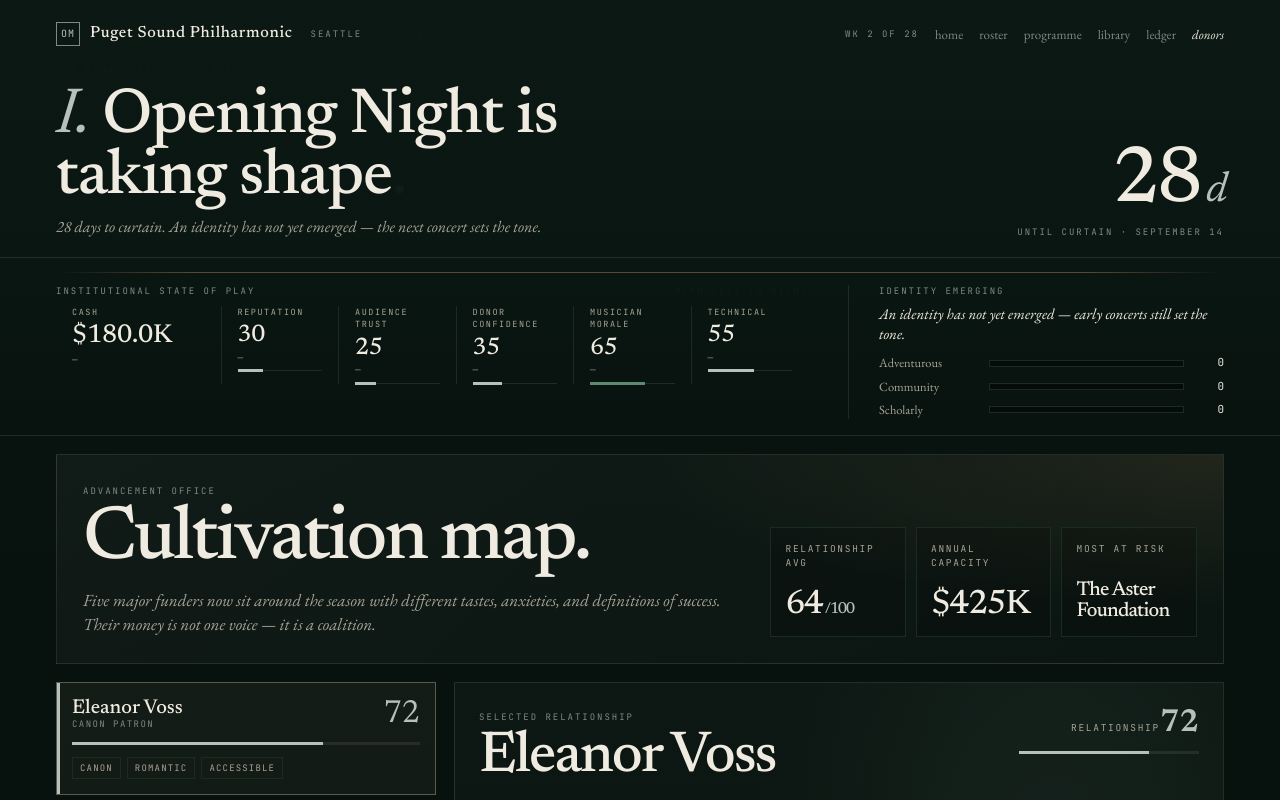
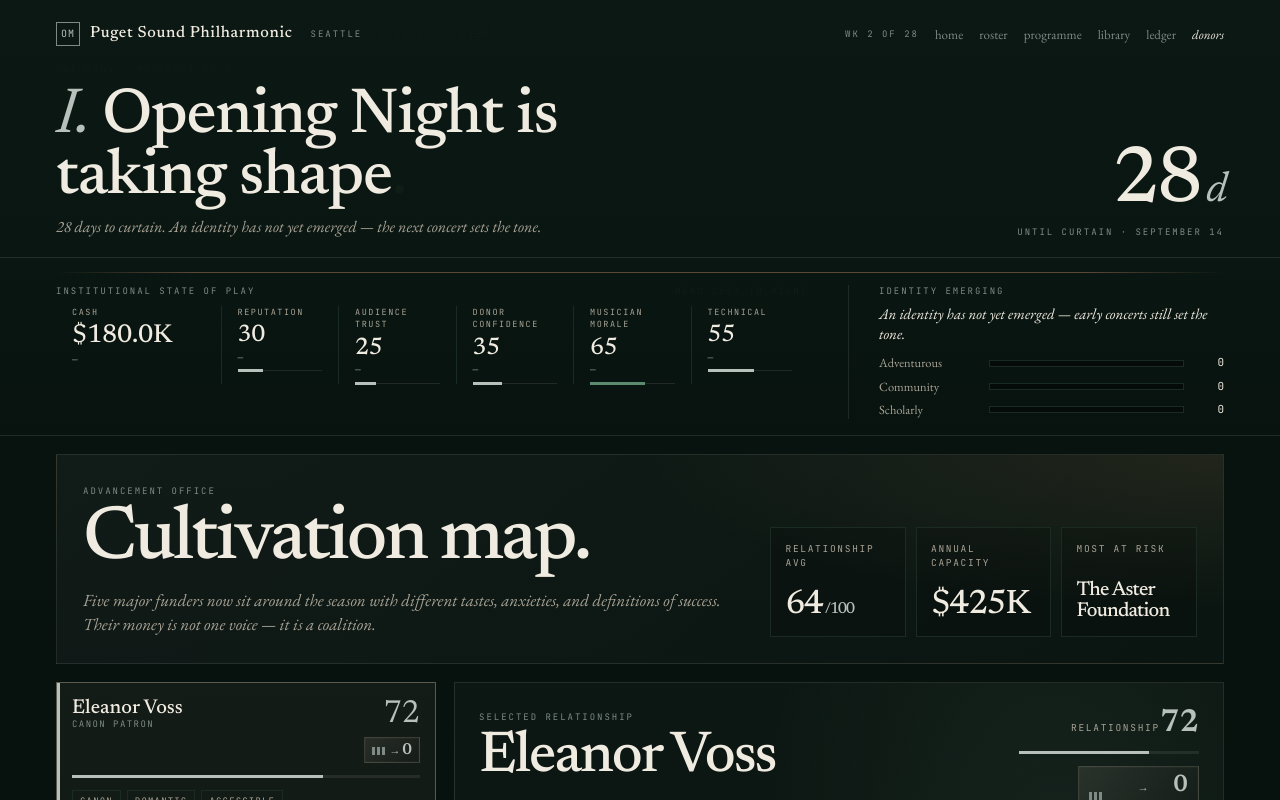
Before and after one commit to lrobadey/orchestramanager, a React (Vite) app: page / in a window 1280 px wide. Both pictures are taken after a click on the button "donors". Built offline with nearby package versions, Linux system fonts and the light colour scheme.

Commit message:
Show donor last movement badges

```diff
--- a/src/components/DonorRelationsScreen.tsx
+++ b/src/components/DonorRelationsScreen.tsx
@@ -90,7 +90,10 @@ export default function DonorRelationsScreen({
                         <div className="donor-name">{donor.name}</div>
                         <div className="donor-archetype">{donor.archetype}</div>
                       </div>
-                      <div className={`donor-score ${toneClass(donor.relationship)}`}>{donor.relationship}</div>
+                      <div className="donor-card-metrics">
+                        <div className={`donor-score ${toneClass(donor.relationship)}`}>{donor.relationship}</div>
+                        <LastDeltaBadge delta={donor.lastDelta} compact />
+                      </div>
                     </div>
                     <RelationshipBar value={donor.relationship} />
                     <div className="donor-card-tags">
@@ -111,6 +114,7 @@ export default function DonorRelationsScreen({
                     <span className="hc-label">Relationship</span>
                     <strong className={toneClass(activeDonor.relationship)}>{activeDonor.relationship}</strong>
                     <RelationshipBar value={activeDonor.relationship} />
+                    <LastDeltaBadge delta={activeDonor.lastDelta} />
                   </div>
                 </div>
 
@@ -185,6 +189,32 @@ function SummaryTile({ label, value, suffix = '', compact = false }: { label: st
 
 function RelationshipBar({ value }: { value: number }) {
   return <div className="donor-relationship-track"><i className={toneClass(value)} style={{ width: `${value}%` }} /></div>
+}
+
+function LastDeltaBadge({ delta, compact = false }: { delta: number; compact?: boolean }) {
+  const normalized = Object.is(delta, -0) ? 0 : delta
+  const direction = normalized > 0 ? 'up' : normalized < 0 ? 'down' : 'flat'
+  const label = normalized > 0 ? `+${normalized}` : `${normalized}`
+  const ariaLabel = normalized > 0
+    ? `Relationship warmed by ${normalized}`
+    : normalized < 0
+      ? `Relationship cooled by ${Math.abs(normalized)}`
+      : 'No relationship movement yet'
+
+  return (
+    <div className={`donor-delta-badge ${direction} ${compact ? 'compact' : ''}`} aria-label={ariaLabel}>
+      <span className="donor-delta-spark" aria-hidden="true">
+        <i />
+        <i />
+        <i />
+      </span>
+      <span className="donor-delta-copy">
+        <em>{direction === 'up' ? '↗' : direction === 'down' ? '↘' : '→'}</em>
+        <strong>{label}</strong>
+        {!compact && <small>{direction === 'flat' ? 'Last concert' : 'Last move'}</small>}
+      </span>
+    </div>
+  )
 }
 
 function topTastes(donor: Donor): string[] {
--- a/src/sim/donorReactions.ts
+++ b/src/sim/donorReactions.ts
@@ -132,7 +132,8 @@ function scoreInstitutionalFit(
 
 function scoreToRelationshipDelta(score: number, volatility: number): number {
   const volatilityScale = 0.75 + volatility / 200
-  return Math.round(clamp((score / 14) * volatilityScale, -6, 6))
+  const delta = Math.round(clamp((score / 14) * volatilityScale, -6, 6))
+  return Object.is(delta, -0) ? 0 : delta
 }
 
 function summarizeReaction(
--- a/src/styles/home.css
+++ b/src/styles/home.css
@@ -1457,11 +1457,93 @@
   text-transform: uppercase;
   color: var(--silver-dim);
 }
+.home-console .donor-card-metrics {
+  display: grid;
+  justify-items: end;
+  gap: 7px;
+}
 .home-console .donor-score,
 .home-console .donor-profile-score-block strong {
   font-family: var(--display);
   font-size: 32px;
   line-height: 1;
+}
+.home-console .donor-delta-badge {
+  display: inline-flex;
+  align-items: center;
+  gap: 10px;
+  margin-top: 12px;
+  padding: 8px 10px;
+  border: 1px solid rgba(213, 201, 171, 0.18);
+  background:
+    linear-gradient(135deg, rgba(213, 201, 171, 0.08), rgba(0,0,0,0.16)),
+    rgba(255,255,255,0.025);
+  box-shadow: inset 0 0 0 1px rgba(255,255,255,0.025);
+}
+.home-console .donor-delta-badge.compact {
+  margin-top: 0;
+  padding: 5px 7px;
+  gap: 6px;
+}
+.home-console .donor-delta-spark {
+  display: inline-flex;
+  align-items: end;
+  gap: 2px;
+  width: 18px;
+  height: 15px;
+}
+.home-console .donor-delta-badge.compact .donor-delta-spark {
+  width: 14px;
+  height: 11px;
+}
+.home-console .donor-delta-spark i {
+  display: block;
+  width: 3px;
+  height: 7px;
+  background: var(--silver-dim);
+}
+.home-console .donor-delta-spark i:nth-child(2) { height: 11px; }
+.home-console .donor-delta-spark i:nth-child(3) { height: 15px; }
+.home-console .donor-delta-badge.down .donor-delta-spark {
+  transform: scaleX(-1);
+}
+.home-console .donor-delta-badge.flat .donor-delta-spark i { height: 8px; }
+.home-console .donor-delta-badge.up .donor-delta-spark i,
+.home-console .donor-delta-badge.up .donor-delta-copy strong,
+.home-console .donor-delta-badge.up .donor-delta-copy em { color: var(--pine); background: var(--pine); }
+.home-console .donor-delta-badge.down .donor-delta-spark i,
+.home-console .donor-delta-badge.down .donor-delta-copy strong,
+.home-console .donor-delta-badge.down .donor-delta-copy em { color: var(--ember); background: var(--ember); }
+.home-console .donor-delta-badge.flat .donor-delta-copy strong,
+.home-console .donor-delta-badge.flat .donor-delta-copy em { color: var(--silver); }
+.home-console .donor-delta-badge.up .donor-delta-copy strong,
+.home-console .donor-delta-badge.up .donor-delta-copy em,
+.home-console .donor-delta-badge.down .donor-delta-copy strong,
+.home-console .donor-delta-badge.down .donor-delta-copy em { background: transparent; }
+.home-console .donor-delta-copy {
+  display: grid;
+  grid-template-columns: auto auto;
+  column-gap: 4px;
+  align-items: baseline;
+  font-family: var(--hc-mono);
+  text-transform: uppercase;
+}
+.home-console .donor-delta-copy em {
+  font-style: normal;
+  font-size: 11px;
+}
+.home-console .donor-delta-copy strong {
+  font-family: var(--display);
+  font-size: 24px;
+  line-height: 0.9;
+}
+.home-console .donor-delta-badge.compact .donor-delta-copy strong { font-size: 16px; }
+.home-console .donor-delta-copy small {
+  grid-column: 1 / -1;
+  color: var(--silver-dim);
+  font-size: 8px;
+  letter-spacing: 0.14em;
+  margin-top: 3px;
 }
 .home-console .donor-relationship-track,
 .home-console .donor-taste-track {
```
Also changed, not shown: 2 other files (tests, documents, lock files or other folders).
